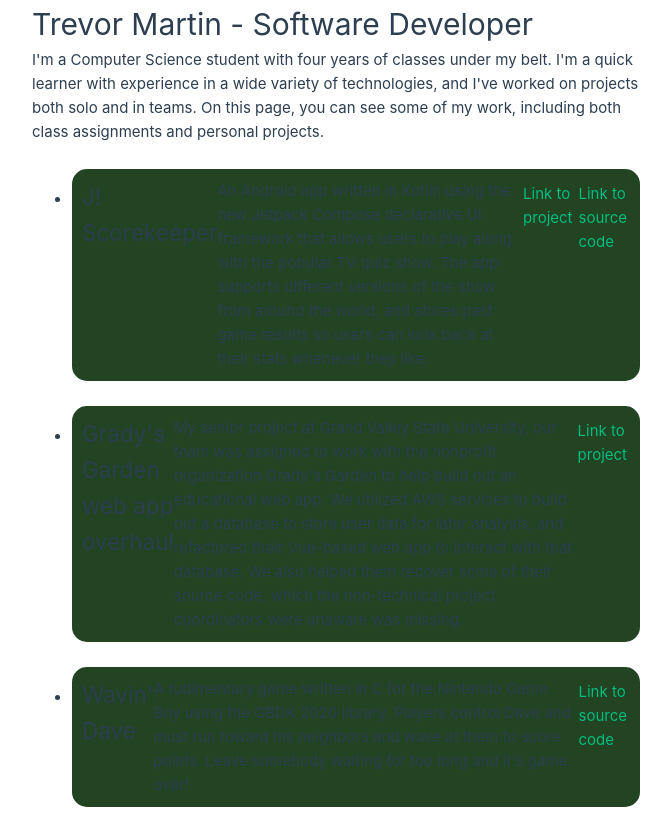
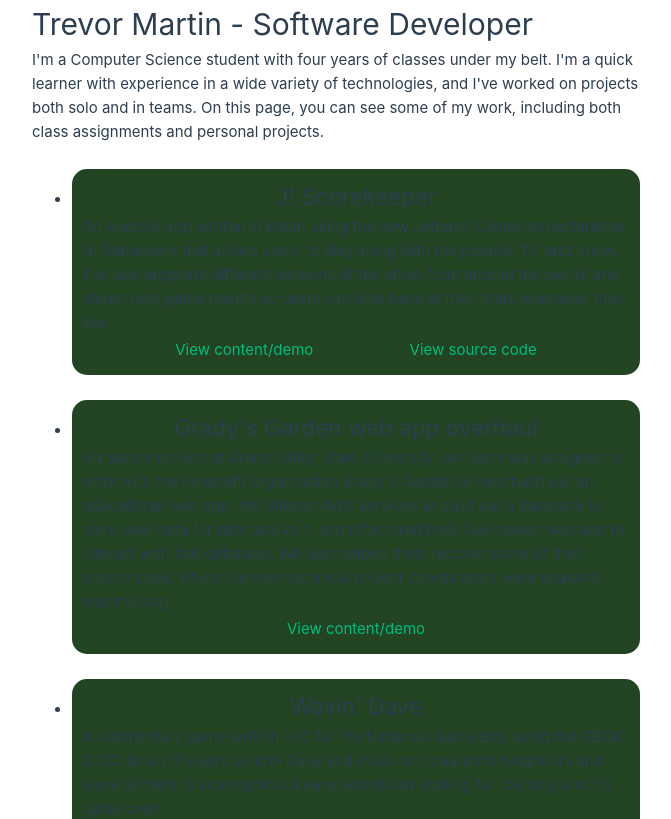
Before and after one commit to tcmartin5000/PortfolioWebsite, a Vue app: page / in a window 1280 px wide. Shown: the top 819 px of the page, without its empty margins (608-1279 px from the left). Built offline with nearby package versions, Linux system fonts and the light colour scheme; the HTML template or start-up script is replaced by a standard one.

Commit message:
Links better formatted.

```diff
--- a/src/components/ProjectWithDescription.vue
+++ b/src/components/ProjectWithDescription.vue
@@ -1,9 +1,11 @@
 <template>
     <div class="project-with-description-class">
-    <h2>{{ props.title }}</h2>
-    <p>{{ props.content }}</p>
-    <a v-if="props.link != null" :href="props.link">Link to project</a>
-    <a v-if="props.sourceLink != null" :href="props.sourceLink">Link to source code</a>
+        <h2>{{ props.title }}</h2>
+        <p>{{ props.content }}</p>
+        <div class="pwd-links-class">
+        <a v-if="props.link != null" :href="props.link" class="pwd-link-item-class">View content/demo</a>
+        <a v-if="props.sourceLink != null" :href="props.sourceLink" class="pwd-link-item-class">View source code</a>
+        </div>
     </div>
 </template>
 
@@ -19,7 +21,15 @@ const props = defineProps<ProjectContents>()
     padding: 10px 10px;
     border-radius: 15px;
     display: flex;
-    align-items: bottom baseline;
+    flex-direction: column;
+    align-items: center;
     justify-content: space-between;
 }
+
+.pwd-links-class {
+    display: flex;
+    align-items: center;
+    justify-content: space-evenly;
+    width: 100%;
+}
 </style>
```
